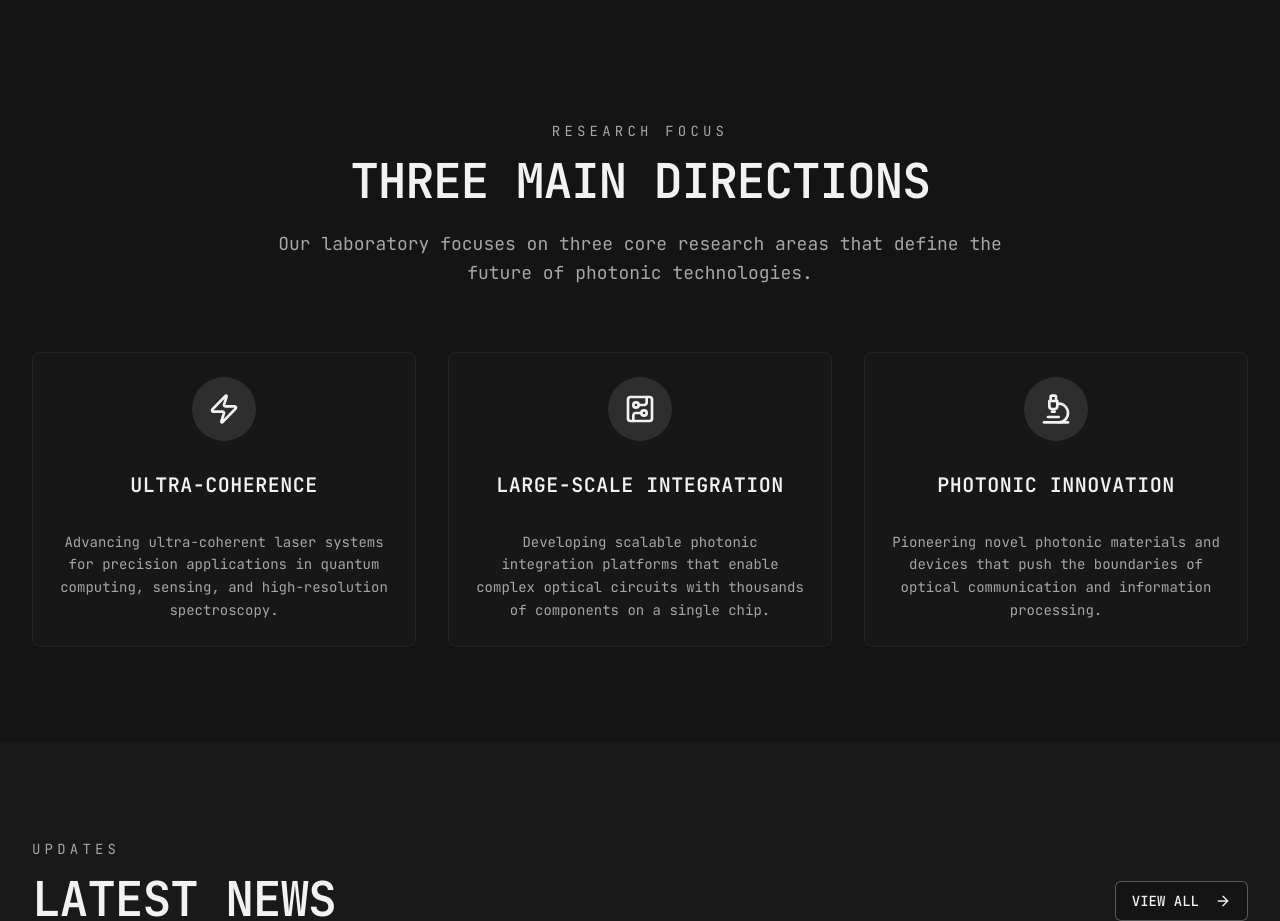
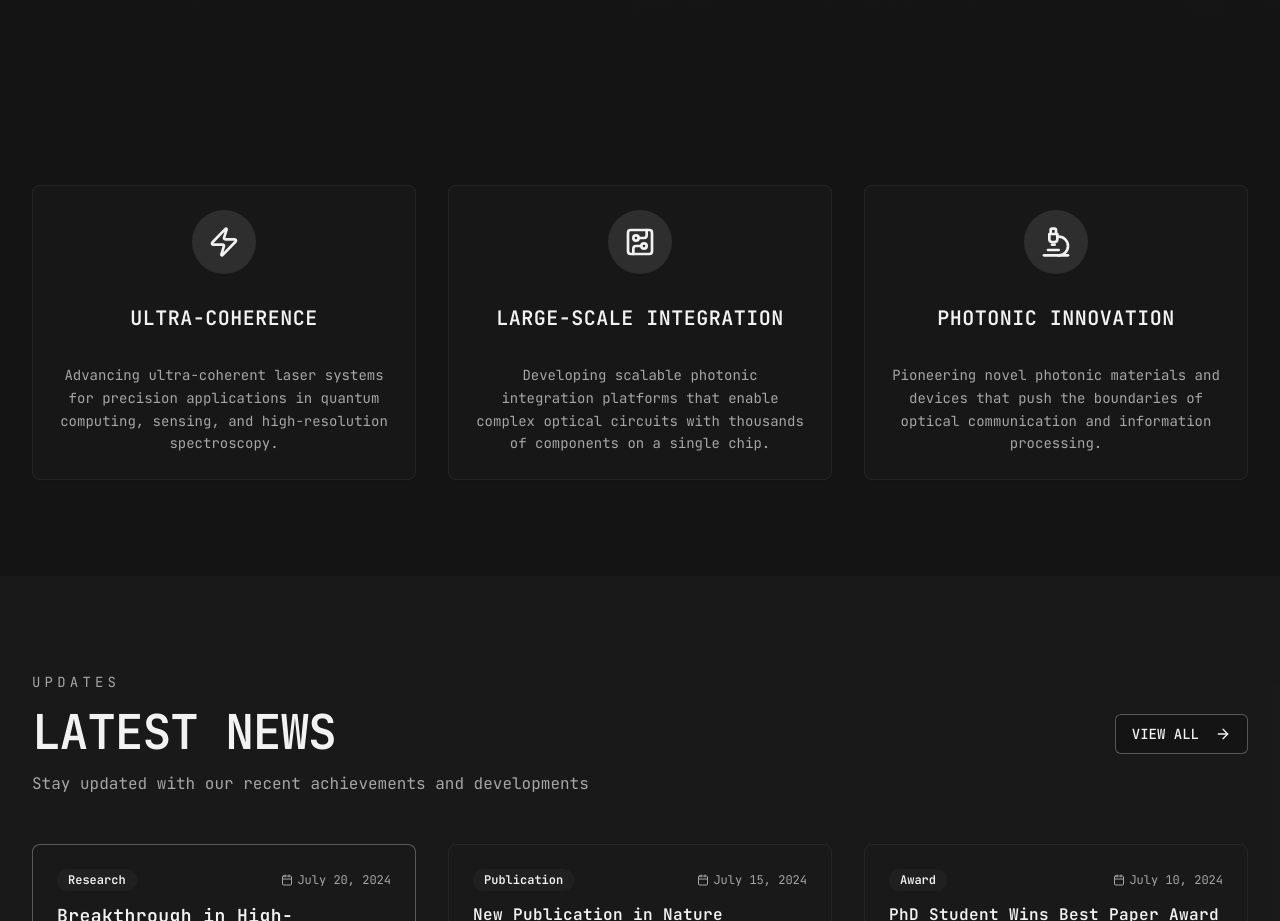
Before and after one commit to jxbsia/Group-Website, a React (Vite) app: page / in a window 1280 px wide. Shown: the part 840-1761 px from the top of the page. Built offline with nearby package versions, Linux system fonts and the light colour scheme.

Commit message:
Remove specific text from section

```diff
--- a/src/pages/Home.tsx
+++ b/src/pages/Home.tsx
@@ -53,15 +53,6 @@ const Home = () => {
       <section className="py-24 bg-background">
         <div className="max-w-7xl mx-auto px-4 sm:px-6 lg:px-8">
           <div className="text-center mb-16">
-            <div className="text-sm tracking-[0.3em] text-muted-foreground mb-4 uppercase">
-              Research Focus
-            </div>
-            <h2 className="text-4xl md:text-5xl font-bold text-primary mb-6 tracking-tight">
-              THREE MAIN DIRECTIONS
-            </h2>
-            <p className="text-lg text-muted-foreground max-w-3xl mx-auto leading-relaxed">
-              Our laboratory focuses on three core research areas that define the future of photonic technologies.
-            </p>
           </div>
 
           <div className="grid md:grid-cols-3 gap-8">
```
